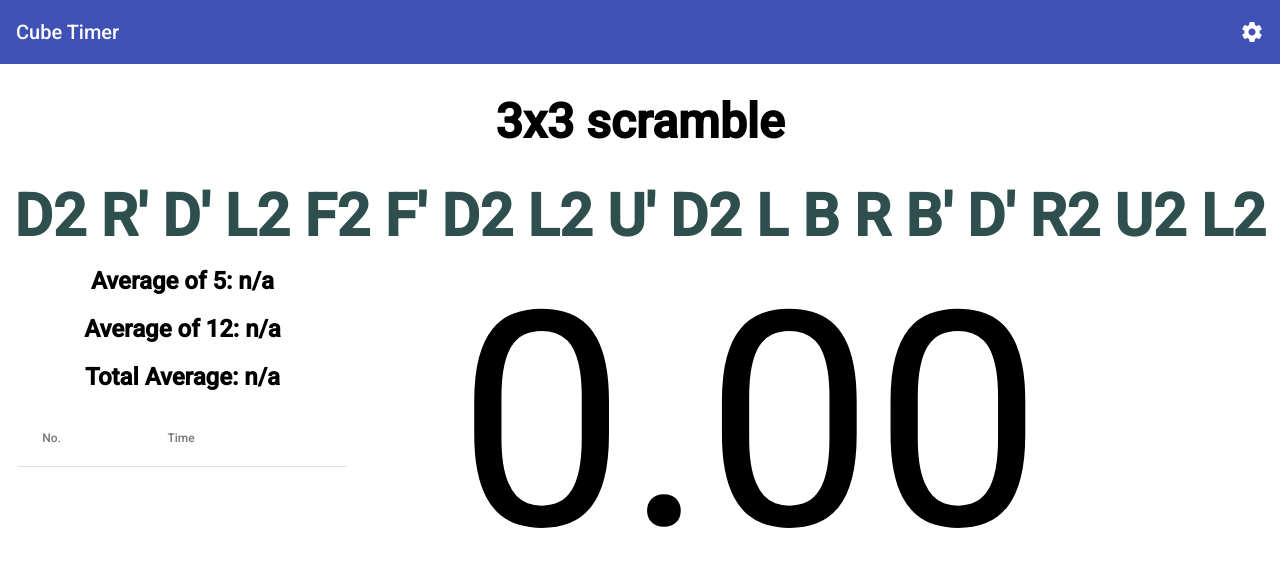
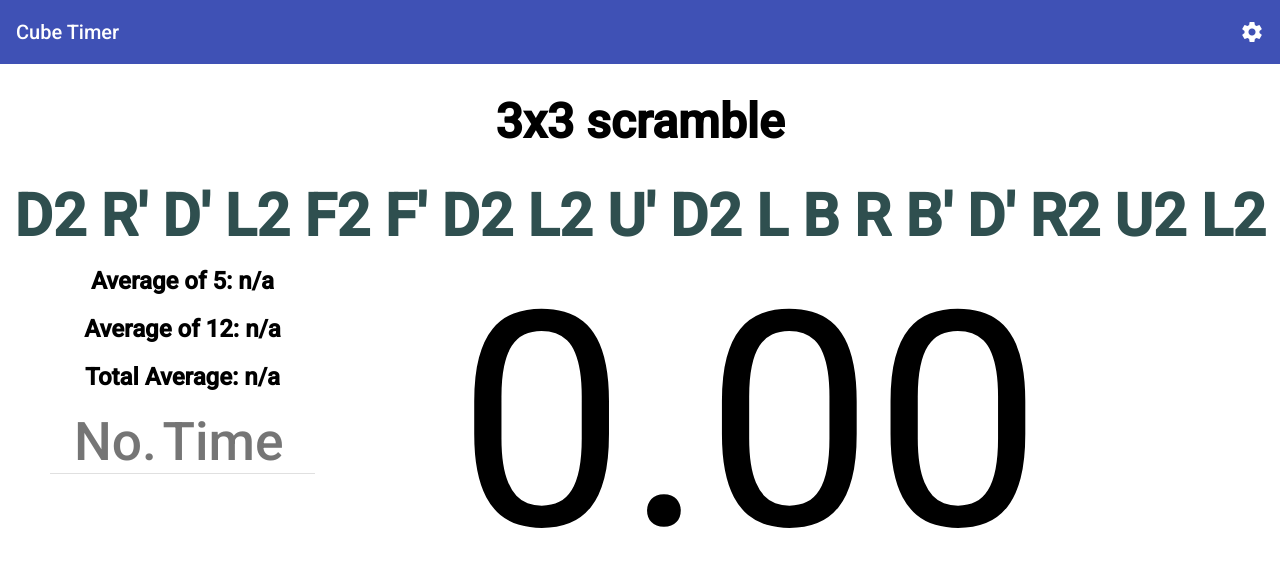
Before and after one commit to anngo14/Cube-Timer, an Angular app: page / in a window 1280 px wide. Shown: the top 566 px of the page. Built offline with nearby package versions, Linux system fonts and the light colour scheme.

Commit message:
implemented times data through an observable array

```diff
--- a/src/app/services/data.service.ts
+++ b/src/app/services/data.service.ts
@@ -1,5 +1,6 @@
 import { Injectable } from '@angular/core';
 import { BehaviorSubject } from 'rxjs';
+import { Time } from 'src/models/time';
 
 @Injectable({
   providedIn: 'root'
@@ -9,7 +10,11 @@ export class DataService {
   private state = new BehaviorSubject(0);
   stateObs = this.state.asObservable();
 
-  private trial = new BehaviorSubject(0);
+  timeTemp:Time = {
+    position: -1,
+    time: -1
+  };
+  private trial = new BehaviorSubject(this.timeTemp);
   trialObs = this.trial.asObservable();
 
   constructor() { }
@@ -17,7 +22,7 @@ export class DataService {
   changeState(s:number){
     this.state.next(s);
   }
-  changeTrial(t:number){
+  changeTrial(t:Time){
     this.trial.next(t);
   }
 }
--- a/src/app/timer/timer.component.ts
+++ b/src/app/timer/timer.component.ts
@@ -1,6 +1,7 @@
 import { Component, OnInit } from '@angular/core';
 import { HostListener } from '@angular/core';
 import { DataService } from '../services/data.service';
+import { Time } from 'src/models/time';
 
 @Component({
   selector: 'app-timer',
@@ -77,7 +78,11 @@ export class TimerComponent implements OnInit {
     switch(this.running){
       case 0:
         this.stopTimer();
-        this.data.changeTrial(this.trialID);
+        let timeTemp:Time = {
+          position: this.trialID,
+          time: Math.round(this.seconds * 100) / 100
+        };
+        this.data.changeTrial(timeTemp);
         break;
       case 1:
         this.inspection();
--- a/src/app/times/times.component.css
+++ b/src/app/times/times.component.css
@@ -5,9 +5,25 @@
 .averages{
   text-align: center;
 }
+.tableContainer{
+  height: 65%;
+  overflow-y: scroll;
+  position: relative;
+  /*-ms-overflow-style: none; Hides Scrollbar on other browsers like IE or Edge */
+}
+/* Hides Scrollbar on Chrome
+.tableContainer::-webkit-scrollbar{
+  display:none;
+}
+*/
 table {
-  width: 90%;
-  position: absolute;
-  left: 50%;
-  transform: translateX(-50%);
+  width: 100%;
+  padding-left: 50px;
+  padding-right: 50px;
 }
+th{
+  font-size: 40pt;
+}
+td{
+  font-size: 32pt;
+}
--- a/src/app/times/times.component.html
+++ b/src/app/times/times.component.html
@@ -3,13 +3,17 @@
     <h2> Average of 12: {{ao12}}</h2>
     <h2> Total Average: {{totalAvg}}</h2>
 </div>
+<div class="tableContainer">
     <table mat-table [dataSource]="dataSource">
         <ng-container matColumnDef="position">
             <th mat-header-cell *matHeaderCellDef> No. </th>
+            <td mat-cell *matCellDef="let trial"> {{trial.position}} </td>
         </ng-container>
         <ng-container matColumnDef="time">
             <th mat-header-cell *matHeaderCellDef> Time </th>
+            <td mat-cell *matCellDef="let trial"> {{trial.time}} </td>
         </ng-container>
-    <tr mat-header-row *matHeaderRowDef="displayedColumns"></tr>
+        <tr mat-header-row *matHeaderRowDef="displayedColumns; sticky: true"></tr>
         <tr mat-row *matRowDef="let row; columns: displayedColumns;"></tr>
     </table>
+</div>
--- a/src/app/times/times.component.ts
+++ b/src/app/times/times.component.ts
@@ -1,5 +1,7 @@
 import { Component, OnInit } from '@angular/core';
-import { Time } from '@angular/common';
+import { DataService } from '../services/data.service';
+import { Time } from 'src/models/time';
+import { MatTableDataSource } from '@angular/material/table';
 
 @Component({
   selector: 'app-times',
@@ -12,11 +14,18 @@ export class TimesComponent implements OnInit {
   ao12 = 'n/a';
   totalAvg = 'n/a';
   displayedColumns: string[] = ['position', 'time'];
-  tableData: Time[];
-  dataSource = this.tableData;
-  constructor() { }
+  tableData: Time[] = [];
+  dataSource = new MatTableDataSource();
+  constructor(private data: DataService) { }
 
   ngOnInit() {
+    this.data.trialObs.subscribe(data => {
+      if(data.position != -1 && data.time != -1){
+        this.tableData.push(data);
+        this.dataSource.data = this.tableData;
+      }
+      console.log(this.dataSource);
+    });
   }
 
 }
--- a/src/models/time.ts
+++ b/src/models/time.ts
@@ -1,4 +1,4 @@
 export interface Time {
-    position:number;
-    time:string;
-}
+    position:number,
+    time:number
+};
```
Lines whose indentation alone changed are shown as unchanged.
